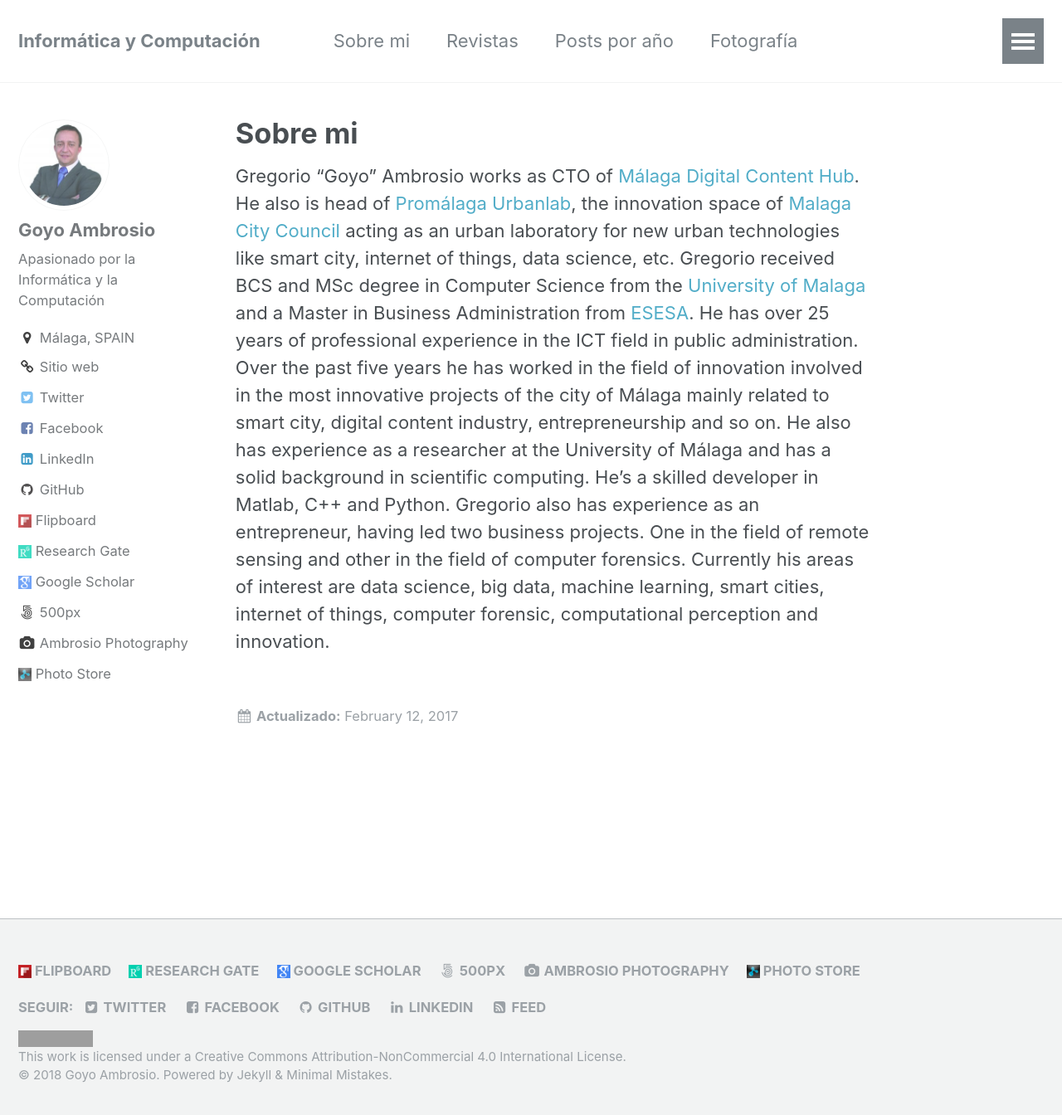
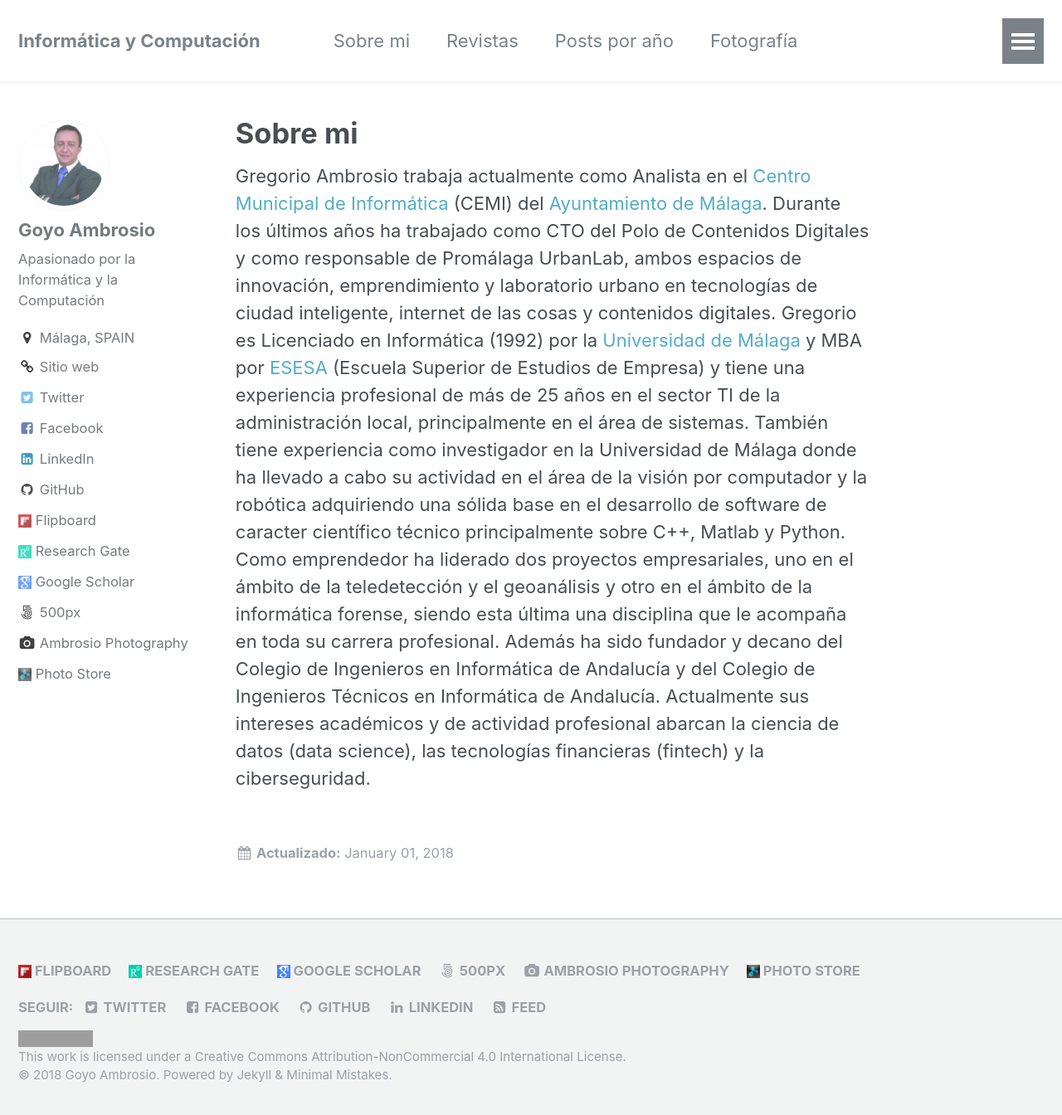
Before and after one commit to goyoac/goyoac.github.io, a Jekyll site: the page built from _pages/about.md, in a window 1280 px wide and 1352 px high. Shown: the top 1344 px of the window at 83% size. Built offline with Jekyll 4.4.1, drawn with Linux system fonts in a browser that asks for light colours; grey boxes are pictures that could not be loaded.

Commit message:
Updating about page

```diff
--- a/_pages/about.md
+++ b/_pages/about.md
@@ -2,27 +2,28 @@
 permalink: /about/
 title: "Sobre mi"
 excerpt: "Información sobre Goyo Ambrosio"
-modified: 2017-02-12
+modified: 2018-01-01
 ---
 
-Gregorio "Goyo" Ambrosio works as CTO
-of
-[Málaga Digital Content Hub](http://www.promalaga.es/polo-de-contenidos-digitales/).
-He also is head
-of [Promálaga Urbanlab](http://www.promalaga.es/promalaga-urbanlab-2/), the
-innovation space of [Malaga City Council](http://www.malaga.eu/) acting as an
-urban laboratory for new urban technologies like smart city, internet of things,
-data science, etc. Gregorio received BCS and MSc degree in Computer Science from
-the [University of Malaga](http://www.uma.es/) and a Master in Business
-Administration from [ESESA](https://www.esesa.eu/). He has over 25 years of
-professional experience in the ICT field in public administration. Over the past
-five years he has worked in the field of innovation involved in the most
-innovative projects of the city of Málaga mainly related to smart city, digital
-content industry, entrepreneurship and so on. He also has experience as a
-researcher at the University of Málaga and has a solid background in scientific
-computing. He's a skilled developer in Matlab, C++ and Python. Gregorio also has
-experience as an entrepreneur, having led two business projects. One in the
-field of remote sensing and other in the field of computer forensics. Currently
-his areas of interest are data science, big data, machine learning, smart
-cities, internet of things, computer forensic, computational perception and
-innovation.
+Gregorio Ambrosio trabaja actualmente como Analista en el [Centro Municipal de
+Informática](http://cemi.malaga.eu/) (CEMI) del [Ayuntamiento de
+Málaga](http://www.malaga.eu/). Durante los últimos años ha trabajado como CTO
+del Polo de Contenidos Digitales y como responsable de Promálaga UrbanLab, ambos
+espacios de innovación, emprendimiento y laboratorio urbano en tecnologías de
+ciudad inteligente, internet de las cosas y contenidos digitales. Gregorio es
+Licenciado en Informática (1992) por la [Universidad de
+Málaga](http://www.uma.es/) y MBA por [ESESA](https://www.esesa.eu/) (Escuela
+Superior de Estudios de Empresa) y tiene una experiencia profesional de más de
+25 años en el sector TI de la administración local, principalmente en el área de
+sistemas. También tiene experiencia como investigador en la Universidad de
+Málaga donde ha llevado a cabo su actividad en el área de la visión por
+computador y la robótica adquiriendo una sólida base en el desarrollo de
+software de caracter científico técnico principalmente sobre C++, Matlab y
+Python. Como emprendedor ha liderado dos proyectos empresariales, uno en el
+ámbito de la teledetección y el geoanálisis y otro en el ámbito de la
+informática forense, siendo esta última una disciplina que le acompaña en toda
+su carrera profesional. Además ha sido fundador y decano del Colegio de
+Ingenieros en Informática de Andalucía y del Colegio de Ingenieros Técnicos en
+Informática de Andalucía. Actualmente sus intereses académicos y de actividad
+profesional abarcan la ciencia de datos (data science), las tecnologías
+financieras (fintech) y la ciberseguridad.
```
